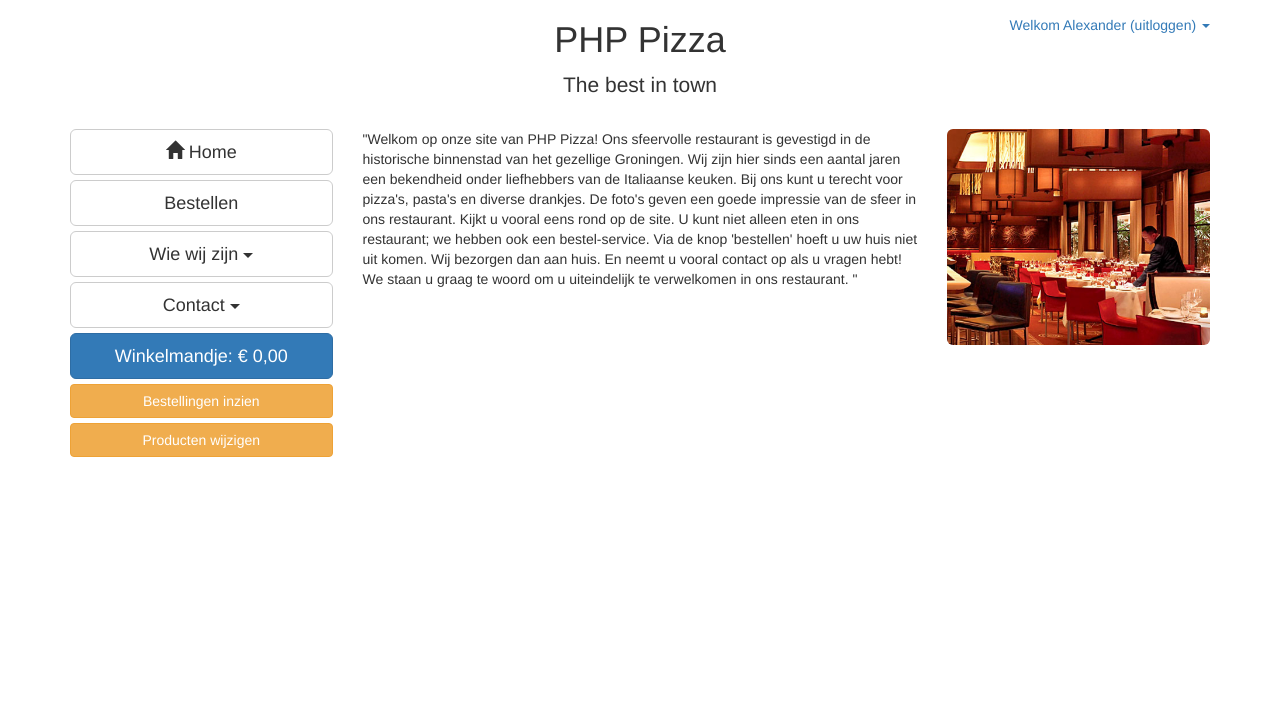
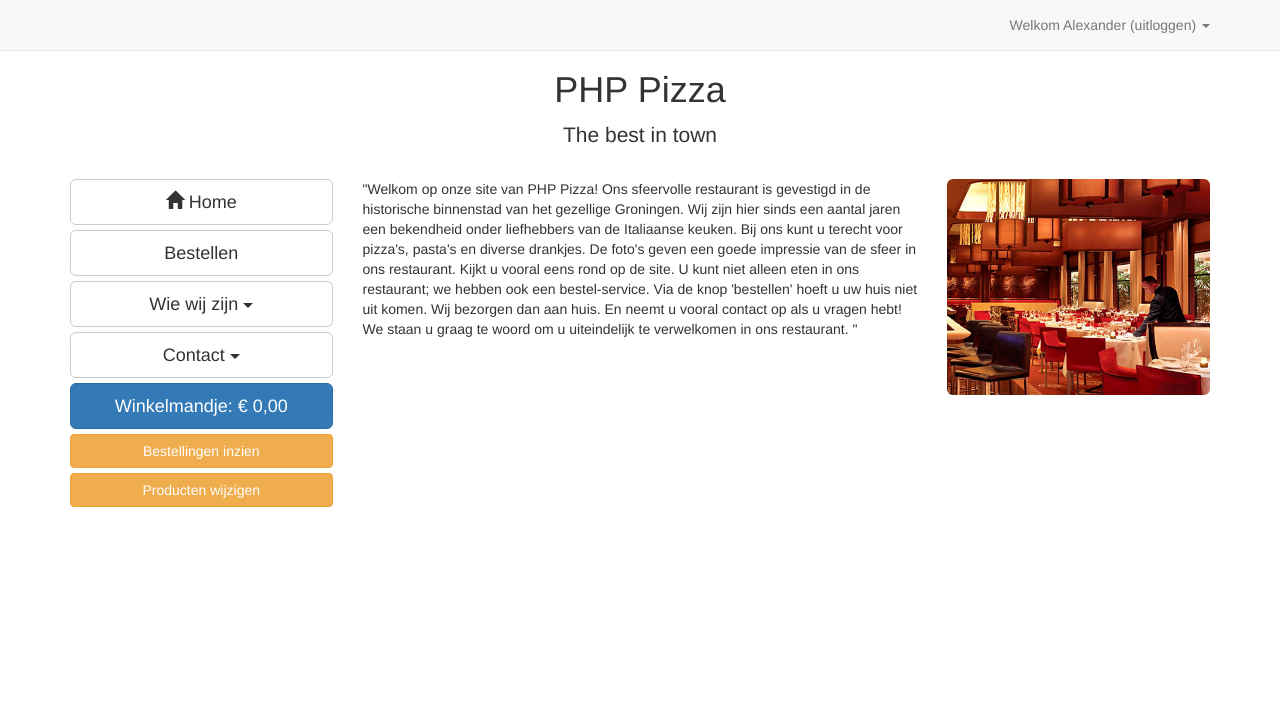
Before and after one commit to rtenklooster/webprogrammeren, a PHP site: page / in a window 1280 px wide. Shown: the top 706 px of the page. Before the commit the page ends 457 px from the top, so only its background shows below. Run offline with PHP 8.4, Linux system fonts and the light colour scheme; a user stored in the database is signed in; data comes from the database, SQL or seed files in the repository.

Commit message:
cosmetisch

```diff
--- a/css/style.css
+++ b/css/style.css
@@ -9,6 +9,14 @@
     min-width:300px;
 }
 
+#login {
+    margin-right: 1em;
+}
+
+.dropdown-menu {
+    min-width: 215px;
+}
+
 .header {
     margin-bottom: 10px;
 }
@@ -16,6 +24,8 @@
 body {
   /* Margin bottom gelijk aan hoogte footer */
   margin-bottom: 100px;
+  min-height: 2000px;
+  padding-top: 50px;
 }
 
 .footer {
--- a/parts/header.php
+++ b/parts/header.php
@@ -1,5 +1,5 @@
 <div class="header" id="header">
-  <nav class="navbar navbar navbar-fixed-top">
+  <nav class="navbar navbar-default navbar-fixed-top">
           <div class="container">
             <div id="navbar" class="navbar-collapse collapse">
             <ul class="nav navbar-nav navbar-right">
@@ -47,9 +47,8 @@
                   <div class="row">
                     <div class="container-fluid">
                       <form class="uitloggen" id="logout_formulier" method="POST" action="index.php">
-                        <button type="submit" id="login" class="btn btn-danger btn-sm pull-right" name="action" value="logout">Uitloggen</button>
+                        <button type="submit" id="login" class="btn btn-danger btn-sm pull-right" name="action" value="logout">Uitloggen</button>&nbsp;
                       </form>
-
                     </div>
                   </div>
                 </div>
```
